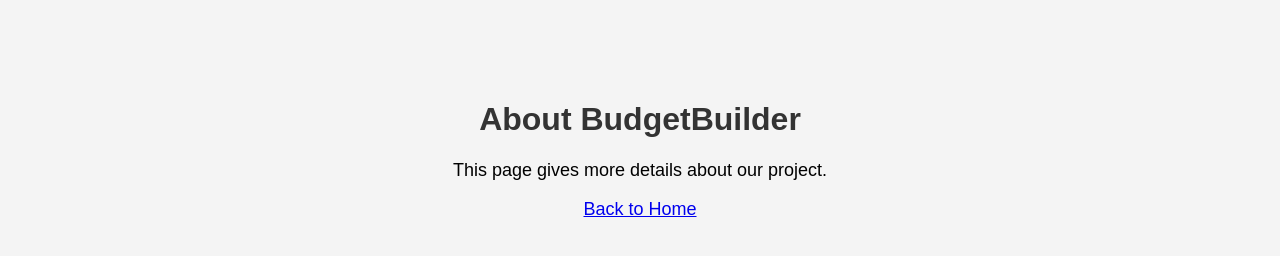
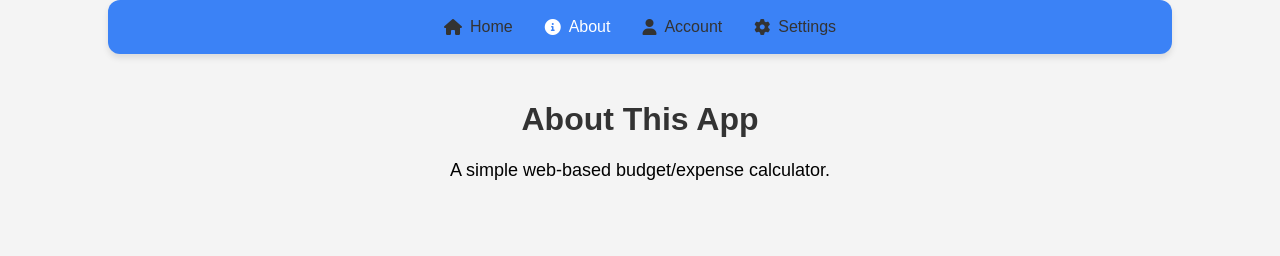
Before and after one commit to jagger-zlotoff/BudgetManager, a plain HTML site: page about.html in a window 1280 px wide. Drawn offline with Linux system fonts and the light colour scheme.

Commit message:
Added an about page

```diff
--- a/about.html
+++ b/about.html
@@ -1,14 +1,23 @@
 <!DOCTYPE html>
 <html lang="en">
 <head>
-    <meta charset="UTF-8">
-    <meta name="viewport" content="width=device-width, initial-scale=1.0">
-    <title>About</title>
-    <link rel="stylesheet" href="styles.css">
+  <meta charset="UTF-8" />
+  <title>About - BudgetBuilder</title>
+  <link rel="stylesheet" href="https://cdnjs.cloudflare.com/ajax/libs/font-awesome/6.0.0/css/all.min.css">
+  <link rel="stylesheet" href="styles.css">
 </head>
 <body>
-    <h1>About BudgetBuilder</h1>
-    <p>This page gives more details about our project.</p>
-    <p><a href="index.html">Back to Home</a></p>
+
+  <nav class="navbar">
+    <ul>
+      <li><a href="index.html"><i class="fas fa-home"></i> Home</a></li>
+      <li><a href="about.html" class="active"><i class="fas fa-info-circle"></i> About</a></li>
+      <li><a href="#"><i class="fas fa-user"></i> Account</a></li>
+      <li><a href="#"><i class="fas fa-cog"></i> Settings</a></li>
+    </ul>
+  </nav>
+
+  <h1>About This App</h1>
+  <p>A simple web-based budget/expense calculator.</p>
 </body>
 </html>
```
Also changed, not shown: index.html (+2 -2 lines).
